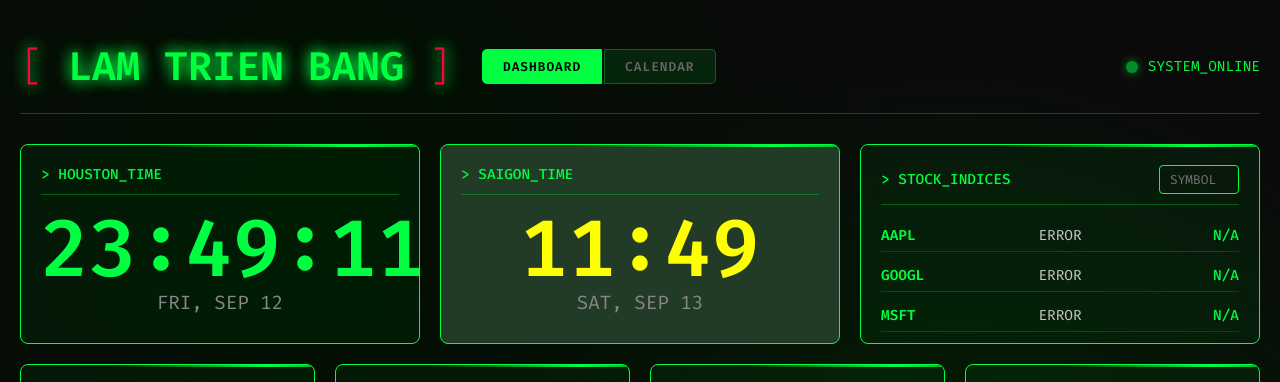
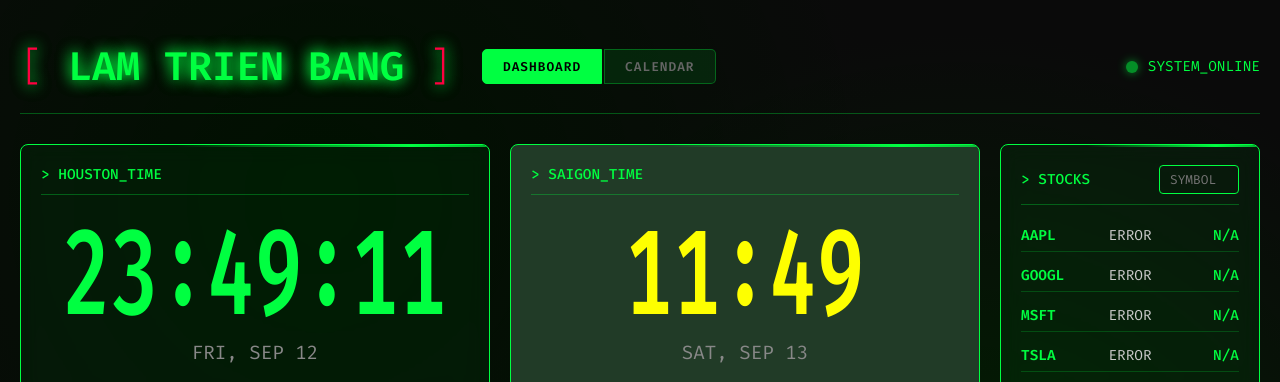
Before and after one commit to trienblam/bdashboard, a website: page public/index.html in a window 1280 px wide. Shown: the top 382 px of the page. Drawn offline with Linux system fonts and the light colour scheme; no server answers.

Commit message:
update UI

```diff
--- a/public/css/style.css
+++ b/public/css/style.css
@@ -103,6 +103,15 @@ body {
 }
 .widget.vietnam-clock {
     background: #213b27;
+    height: 256px !important;
+    width: 470px !important;
+}
+.widget.main-clock {
+    height: 256px !important;
+    width: 470px !important;
+}
+.widget.stocks {
+    height: 256px !important;
 }
 
 .widget::before {
@@ -151,6 +160,8 @@ body {
     text-align: center;
     line-height: 1;
     font-variant-numeric: tabular-nums;
+    transform: scaleY(1.5);
+    padding: 25px 0;
 }
 
 .time-display#vnTime {
@@ -218,7 +229,6 @@ body {
 
 /* Stock Styles */
 .stocks {
-    max-height: 200px; /* Limit height to approximately 2 rows */
     overflow-y: auto;
 }
 
--- a/public/index.html
+++ b/public/index.html
@@ -60,7 +60,7 @@
                         <!-- Stock Widget -->
                         <div class="widget stocks">
                             <div class="widget-header">
-                                <span class="widget-title">&gt; STOCK_INDICES</span>
+                                <span class="widget-title">&gt; STOCKS</span>
                                 <input type="text" class="stock-input" id="stockInput" placeholder="SYMBOL" maxlength="10">
                             </div>
                             <div class="widget-content">
```
